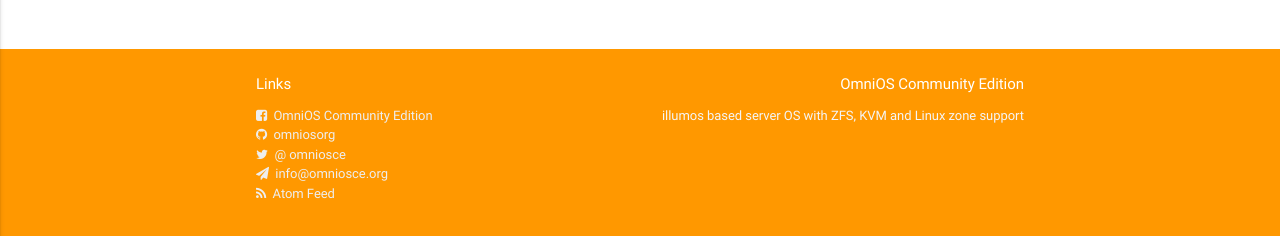
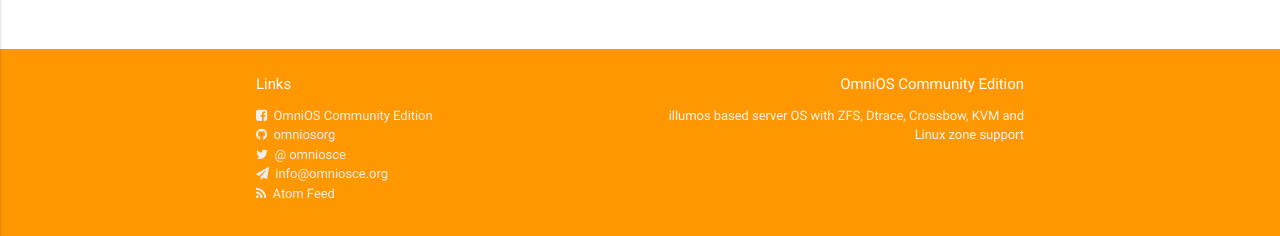
Before and after one commit to omniosorg/omniosorg.github.io, a Jekyll site: the page built from index.html, in a window 1280 px wide and 900 px high, scrolled down 564 px. Shown: the part 664-900 px from the top of the window. Built offline with Jekyll 4.4.1, drawn with Linux system fonts in a browser that asks for light colours; the list of posts is cut into pages by our own code.

Commit message:
Update _config.yml

```diff
--- a/_config.yml
+++ b/_config.yml
@@ -1,6 +1,6 @@
 # Site settings
 title: OmniOS Community Edition
-description: illumos based server OS with ZFS, KVM and Linux zone support
+description: illumos based server OS with ZFS, Dtrace, Crossbow, KVM and Linux zone support
 url: "http://www.omniosce.org"
 baseurl: ""
 logo: OmniOS Community Edition
```
